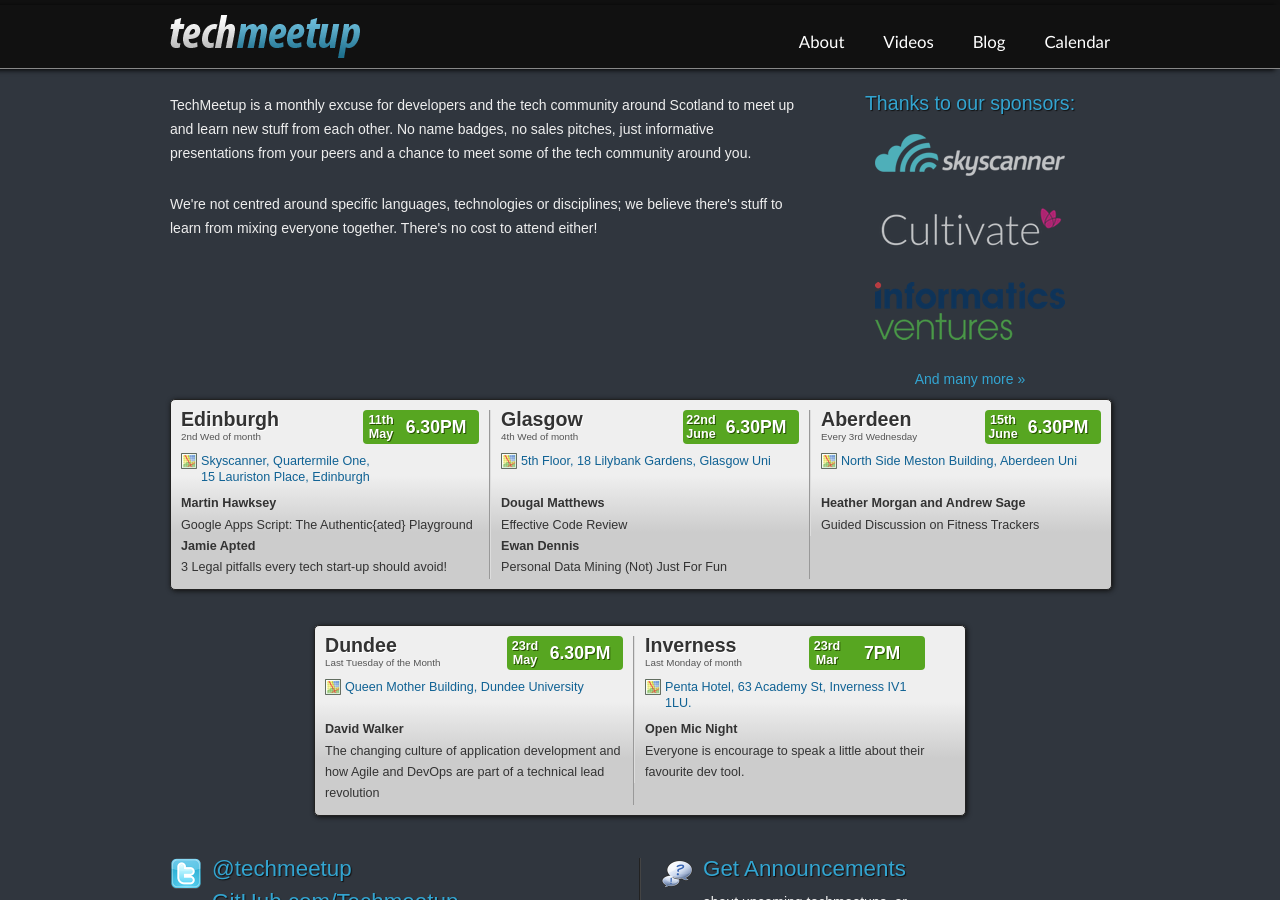
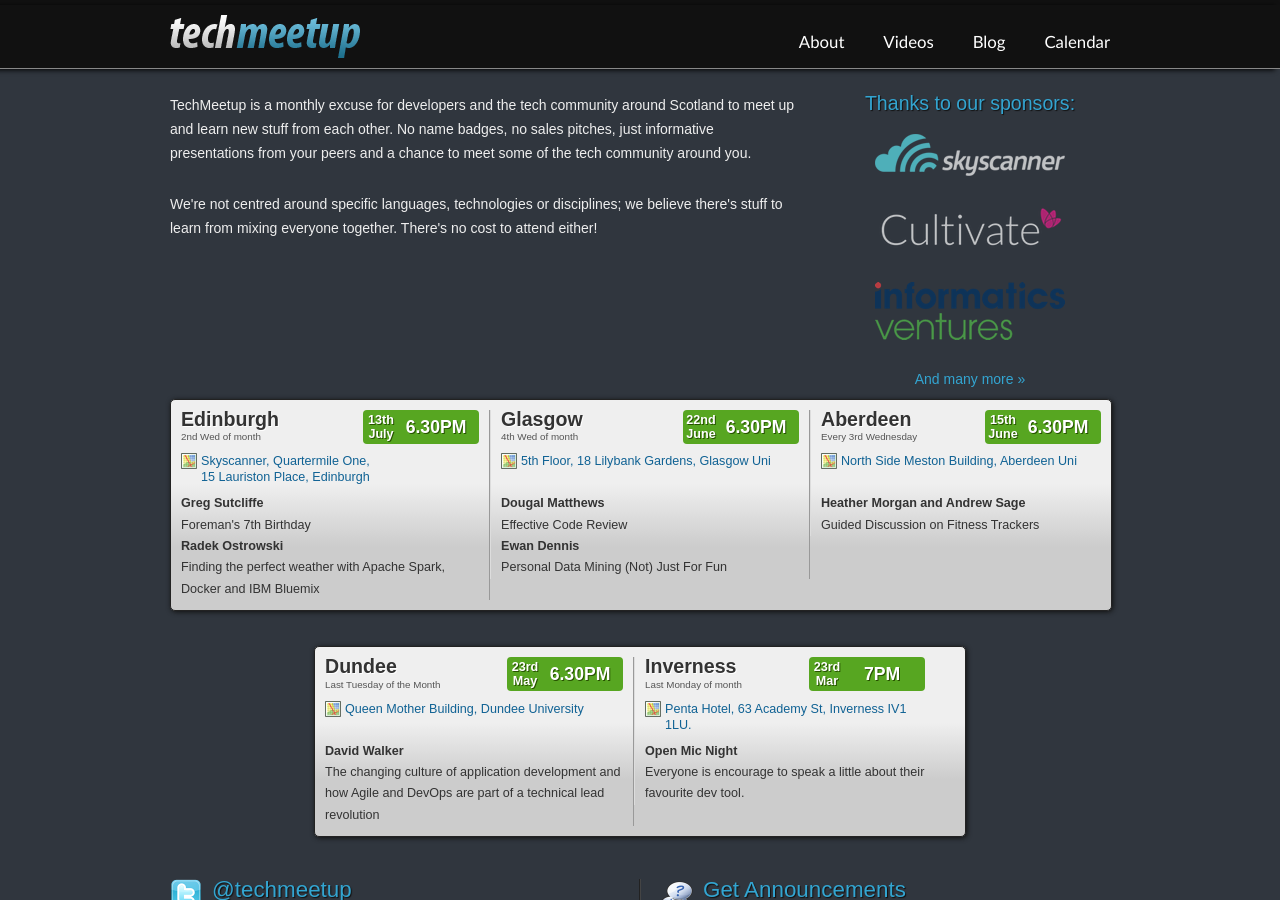
Before and after one commit to techmeetup/techmeetup.co.uk, a Jekyll site: the page built from index.html, in a window 1280 px wide and 900 px high. Built offline with Jekyll 4.4.1, drawn with Linux system fonts in a browser that asks for light colours.

Commit message:
Updated speakers for Edinburgh in July

```diff
--- a/_data/index.json
+++ b/_data/index.json
@@ -2,16 +2,16 @@
   "edinburgh": {
     "speakers": [
       {
-        "name": "Martin Hawksey",
-        "talk": "Google Apps Script: The Authentic{ated} Playground"
+        "name": "Greg Sutcliffe",
+        "talk": "Foreman's 7th Birthday"
       },
       {
-        "name": "Jamie Apted",
-        "talk": "3 Legal pitfalls every tech start-up should avoid!"
+        "name": "Radek Ostrowski",
+        "talk": "Finding the perfect weather with Apache Spark, Docker and IBM Bluemix"
       }
     ],
-    "day": "11th",
-    "month": "May"
+    "day": "13th",
+    "month": "July"
   },
   "glasgow": {
     "speakers": [
```
